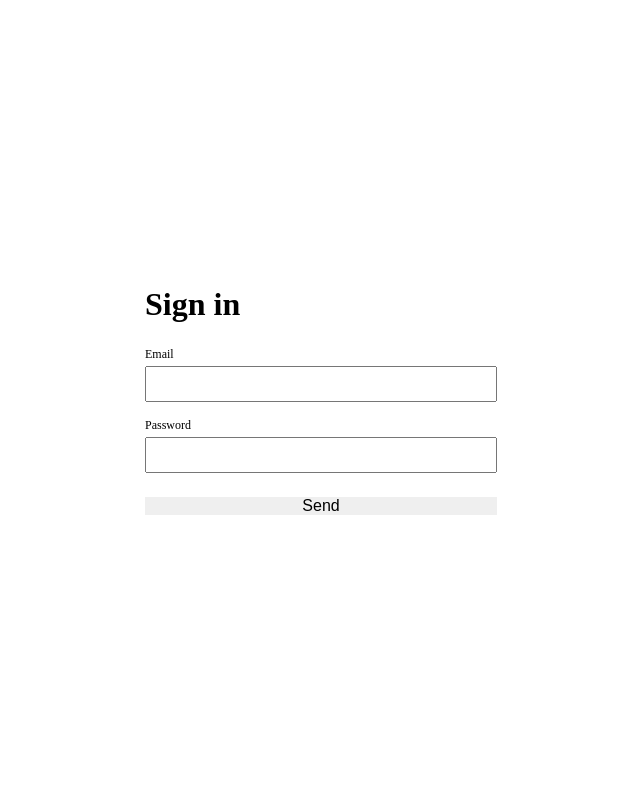
After one commit to spmdev152/pennywise, a Django app: page /authentication/sign-in in a window 1280 px wide. The commit adds this page. Shown: the whole page, without its empty margins (319-959 px from the left). Run offline with Django 4.2, Linux system fonts and the light colour scheme.

Commit message:
style: define skeleton of the sign in page

```diff
--- /dev/null
+++ b/authentication/urls.py
@@ -0,0 +1,7 @@
+from django.urls import path
+
+from authentication import views
+
+urlpatterns = [
+    path("sign-in", views.SignInView.as_view(), name="sign-in"),
+]
--- a/authentication/views.py
+++ b/authentication/views.py
@@ -0,0 +1,32 @@
+from django.core.handlers.wsgi import WSGIRequest
+from django.http import HttpResponse
+from django.shortcuts import render
+from django.views import View
+
+
+class SignInView(View):
+    """
+    Sign in view.
+
+    Methods
+    -------
+    get(request: WSGIRequest) -> HttpResponse
+        Renders the sign in page.
+    """
+
+    def get(self, request: WSGIRequest) -> HttpResponse:
+        """
+        Renders the sign in page.
+
+        Parameters
+        ----------
+        request : WSGIRequest
+            The request object.
+
+        Returns
+        -------
+        HttpResponse
+            The rendered sign in page.
+        """
+
+        return render(request, "pages/authentication/sign-in.html")
--- a/pennywise/urls.py
+++ b/pennywise/urls.py
@@ -4,4 +4,5 @@ from django.urls import include, path
 urlpatterns = [
     path("admin/", admin.site.urls),
     path("", include("apps.static_content.urls")),
+    path("authentication/", include("authentication.urls")),
 ]
--- /dev/null
+++ b/static/css/base.css
@@ -0,0 +1,43 @@
+:root {
+    /* Widths */
+    --width-xxs: 3rem;
+    --width-xs: 6rem;
+    --width-sm: 12rem;
+    --width-md: 18rem;
+    --width-lg: 24rem;
+    --width-xl: 30rem;
+    --width-xxl: 36rem;
+
+    /* Font sizes */
+    --font-size-xxs: 0.75rem;
+    --font-size-xs: 0.875rem;
+    --font-size-sm: 1rem;
+    --font-size-md: 1.25rem;
+    --font-size-lg: 1.5rem;
+    --font-size-xl: 2rem;
+    --font-size-xxl: 2.5rem;
+
+    /* Spaces */
+    --space-xxs: 0.25rem;
+    --space-xs: 0.5rem;
+    --space-sm: 1rem;
+    --space-md: 1.5rem;
+    --space-lg: 2rem;
+    --space-xl: 3rem;
+    --space-xxl: 4rem;
+}
+
+* {
+    margin: 0;
+    padding: 0;
+    box-sizing: border-box;
+}
+
+input {
+    outline: none;
+}
+
+button {
+    border: none;
+    cursor: pointer;
+}
--- /dev/null
+++ b/static/css/pages/authentication/sign-in.css
@@ -0,0 +1,47 @@
+.sign-in-form {
+    height: 100vh;
+    display: flex;
+    align-items: center;
+    justify-content: center;
+}
+
+.sign-in-form__card {
+    width: 100%;
+    max-width: var(--width-lg);
+    padding: var(--space-sm);
+}
+
+.sign-in-form__card--title {
+    font-size: var(--font-size-xl);
+    margin-bottom: var(--space-md);
+}
+
+.sign-in-form__card__form {
+    display: flex;
+    flex-direction: column;
+    gap: var(--space-sm);
+}
+
+.sign-in-form__card__form__field {
+    display: flex;
+    flex-direction: column;
+    gap: var(--space-xxs);
+}
+
+.sign-in-form__card__form__field:last-of-type {
+    margin-bottom: var(--space-md);
+}
+
+.sign-in-form__card__form__field--label {
+    font-size: var(--font-size-xxs);
+}
+
+.sign-in-form__card__form__field--input {
+    font-size: var(--font-size-xs);
+    padding: var(--space-xs);
+}
+
+.sign-in-form__card--form-button {
+    width: 100%;
+    font-size: var(--font-size-sm);
+}
--- a/templates/layouts/page.html
+++ b/templates/layouts/page.html
@@ -1,4 +1,6 @@
 {# Page layout #}
+
+{% load static %}
 
 <!DOCTYPE html>
 
@@ -10,12 +12,17 @@
         <meta name="description"
               content="{% block description %}Your personal finance manager{% endblock description %}" />
 
-        {% load static %}
-        <script src="{% static 'js/htmx.min.js' %}" defer></script>
-
         {# djlint:off #}
         <title>pennywise | {% block title %}Your personal finance manager{% endblock title %}</title>
         {# djlint:on #}
+
+        {% block css %}
+            <link rel="stylesheet" href="{% static 'css/base.css' %}">
+        {% endblock css %}
+
+        {% block js %}
+            <script src="{% static 'js/htmx.min.js' %}" defer></script>
+        {% endblock js %}
     </head>
 
     <body>
--- /dev/null
+++ b/templates/pages/authentication/sign-in.html
@@ -0,0 +1,48 @@
+{# Sign in page #}
+
+{% extends "layouts/page.html" %}
+
+{% load static %}
+
+{# djlint:off #}
+{% block description %}Sign in page{% endblock description %}
+{% block title %}Sign in{% endblock title %}
+{# djlint:on #}
+
+{% block css %}
+    {{ block.super }}
+
+    <link rel="stylesheet"
+          href="{% static 'css/pages/authentication/sign-in.css' %}">
+{% endblock css %}
+
+{% block body %}
+    <main>
+        <section class="sign-in-form">
+            <div class="sign-in-form__card">
+                <h1 class="sign-in-form__card--title">Sign in</h1>
+
+                <form class="sign-in-form__card__form" id="sign-in-form">
+                    <div class="sign-in-form__card__form__field">
+                        <label class="sign-in-form__card__form__field--label" for="email">Email</label>
+
+                        <input class="sign-in-form__card__form__field--input"
+                               name="email"
+                               autocomplete="email" />
+                    </div>
+
+                    <div class="sign-in-form__card__form__field">
+                        <label class="sign-in-form__card__form__field--label" for="password">Password</label>
+
+                        <input class="sign-in-form__card__form__field--input"
+                               name="password"
+                               type="password"
+                               autocomplete="current-password" />
+                    </div>
+                </form>
+
+                <button class="sign-in-form__card--form-button" form="sign-in-form">Send</button>
+            </div>
+        </section>
+    </main>
+{% endblock body %}
```
